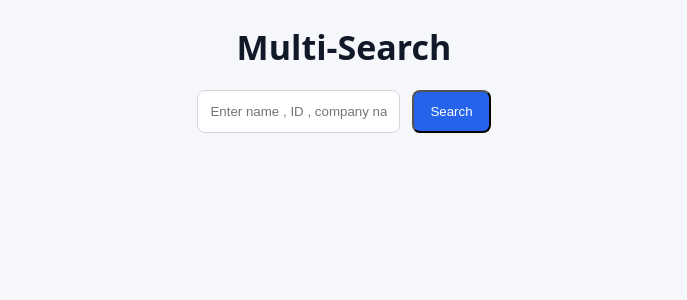
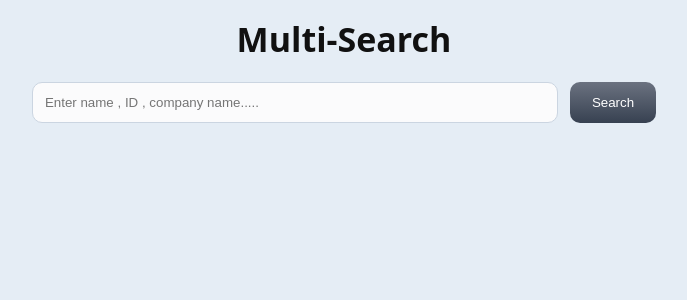
Before and after one commit to AhmedKhatri06/Multi-Search, a React (Vite) app in the folder frontend/: page / in a window 1280 px wide. Shown: the top 300 px of the page, without its empty margins (296-983 px from the left). Built offline with nearby package versions, Linux system fonts and the light colour scheme.

Commit message:
Reverted: Enchance the UI.

```diff
--- a/frontend/src/index.css
+++ b/frontend/src/index.css
@@ -1,16 +1,15 @@
 body {
   margin: 0;
   font-family: system-ui, -apple-system, BlinkMacSystemFont;
-  background: #f5f7fb;
-  color: #1f2937;
+  background: #e5edf5;
+  color: #111;
 }
 
 .container {
-  max-width: 1100px;
-  margin: auto;
-  padding: 24px;
+  margin: 0 auto;
+  max-width: 1200px;
+  padding: 16px;
 }
-
 
 .back-btn {
   background: #64748b;
@@ -36,25 +35,21 @@ h1 {
 }
 
 .search-box input {
-  background: #ffffff;
-  border: 1px solid #d1d5db;
-  border-radius: 8px;
+  flex: 1;
+  max-width: 500px;
   padding: 12px;
+  border-radius: 10px;
+  border: 1px solid #cbd5e1;
+  background: #fbfbfc;
 }
 
 .search-box button {
-  background: #2563eb;
+  padding: 12px 22px;
+  border-radius: 10px;
+  border: none;
+  background: linear-gradient(#6b7280, #374151);
   color: white;
-  border-radius: 8px;
-  padding: 12px 16px;
-}
-
-.search-box button:hover {
-  background: #1e40af;
-}
-
-h1, h2 {
-  color: #111827;
+  cursor: pointer;
 }
 
 .search-back-btn {
@@ -113,13 +108,10 @@ h1, h2 {
 }
 
 .card-section {
-  background: #ffffff;
-  border-radius: 12px;
-  padding: 20px;
-  margin-bottom: 24px;
-  box-shadow: 0 10px 25px rgba(0, 0, 0, 0.06);
+  background: #d1d4db;
+  padding: 18px;
+  border-radius: 18px;
 }
-
 
 .dashed {
   border: 2px dashed #94a3b8;
```
